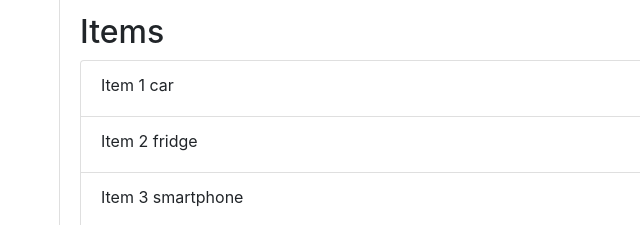
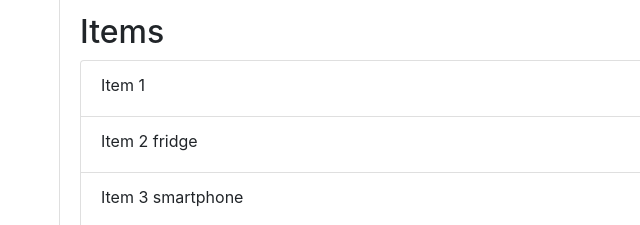
Before and after one commit to Vamsi027/jsdom, a plain HTML site: page index.html in a window 1280 px wide. Shown: the part 228-453 px from the top of the page, 26-666 px from the left. Drawn offline with nearby package versions, Linux system fonts and the light colour scheme.

Commit message:
Random commit

```diff
--- a/index.html
+++ b/index.html
@@ -31,7 +31,7 @@
       </form>
       <h2 class="title">Items</h2>
       <ul id="items" class="list-group">
-        <li class="list-group-item">Item 1 car<button class="btn btn-success btn-sm float-right edit" contenteditable="false">Edit</button><button class="btn btn-danger btn-sm float-right delete" contenteditable="false">X</button></li>
+        <li class="list-group-item">Item 1<button class="btn btn-success btn-sm float-right edit" contenteditable="false">Edit</button><button class="btn btn-danger btn-sm float-right delete" contenteditable="false">X</button></li>
         <li class="list-group-item">Item 2 fridge<button class="btn btn-success btn-sm float-right edit" contenteditable="false">Edit</button><button class="btn btn-danger btn-sm float-right delete" contenteditable="false">X</button></li>
         <li class="list-group-item">Item 3 smartphone<button class="btn btn-success btn-sm float-right edit" contenteditable="false">Edit</button><button class="btn btn-danger btn-sm float-right delete" contenteditable="false">X</button></li>
         <li class="list-group-item">Item 4 plane<button class="btn btn-success btn-sm float-right edit" contenteditable="false">Edit</button><button class="btn btn-danger btn-sm float-right delete" contenteditable="false">X</button></li>
```
